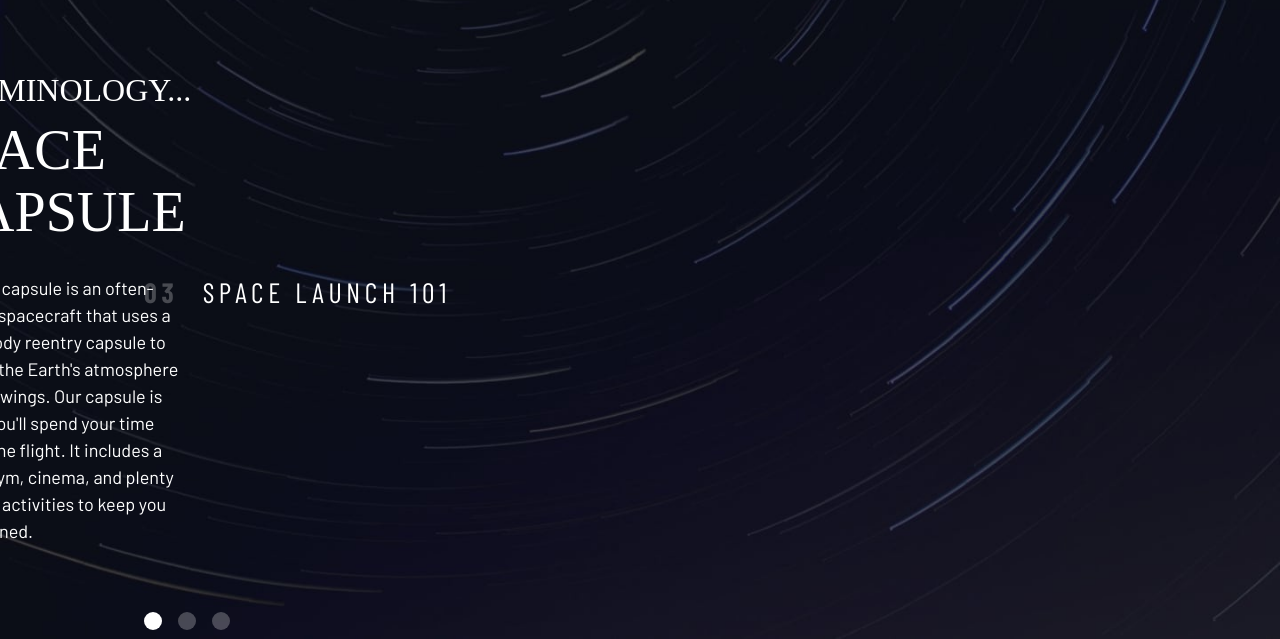
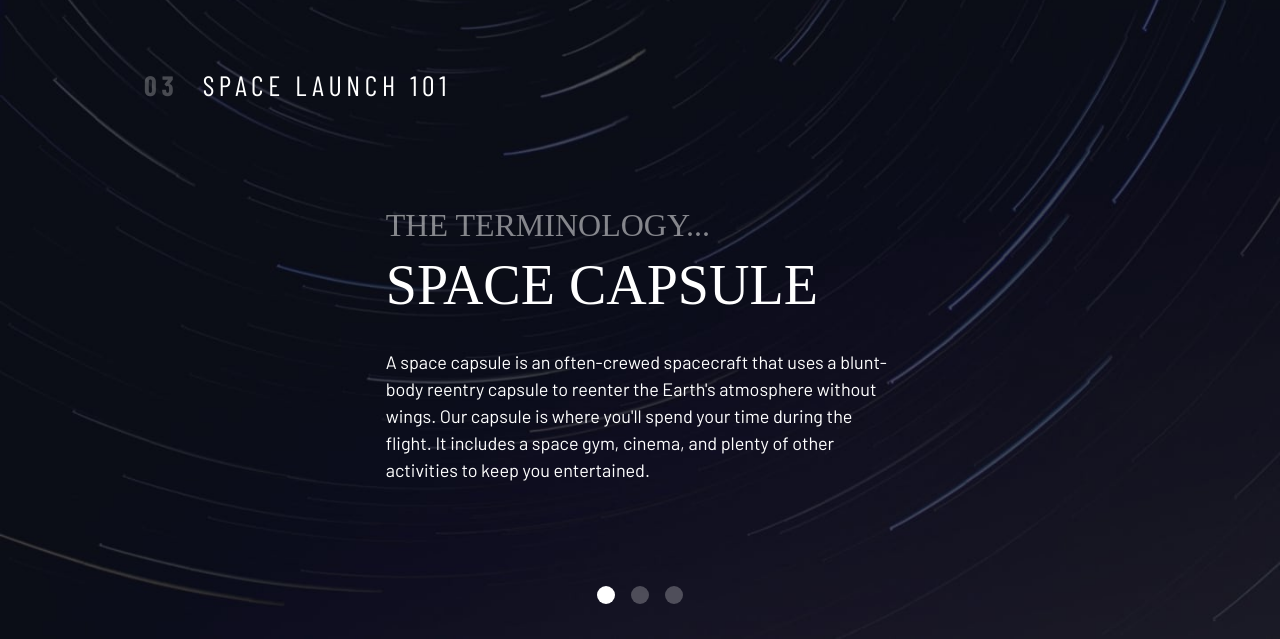
Before and after one commit to grmbyrn/space-tourism-website, a plain HTML site: page technology.html in a window 1280 px wide. Shown: the part 161-800 px from the top of the page. Drawn offline with nearby package versions, Linux system fonts and the light colour scheme; a web font is replaced by a local one.

Commit message:
added to responsiveness of technology page

```diff
--- a/index.css
+++ b/index.css
@@ -565,9 +565,10 @@ body {
     font-size: 1.75rem;
 }
 
-/* crew layout */
+/* crew and technology layouts */
 
-.grid-container--crew {
+.grid-container--crew,
+.grid-container--technology {
     --flow-space: 2rem;
     grid-template-areas:
         'title'
@@ -576,21 +577,25 @@ body {
         'content';
 }
 
-.grid-container--crew > picture {
+.grid-container--crew > picture,
+.grid-container--technology > picture {
     grid-area: image;
     max-width: 60%;
     border-bottom: 1px solid hsl( var(--clr-white) / .1);
 }
 
-.grid-container--crew > .dot-indicators {
+.grid-container--crew > .dot-indicators,
+.grid-container--technology > .dot-indicators {
     grid-area: tabs;
 }
 
-.grid-container--crew > .crew-details {
+.grid-container--crew > .crew-details,
+.grid-container--technology > .technology-details {
     grid-area: content;
 }
 
-.crew-details h2 {
+.crew-details h2,
+.technology-details h2 {
     color: hsl( var(--clr-white) / .5);
 }
 
@@ -606,6 +611,15 @@ body {
     }
 
     .grid-container--crew {
+        padding-bottom: 0;
+        grid-template-areas:
+            'title'
+            'content'
+            'tabs'
+            'image';
+    }
+
+    .grid-container--technology {
         padding-bottom: 0;
         grid-template-areas:
             'title'
@@ -661,6 +675,13 @@ body {
             '. tabs image .';
     }
 
+    .grid-container--technology {
+        grid-template-areas:
+            '. title title .'
+            '. content content .'
+            '. tabs tabs .';
+    }
+
     .grid-container--crew > .dot-indicators {
         justify-self: start;
     }
--- a/technology.html
+++ b/technology.html
@@ -32,7 +32,7 @@
     </nav>
   </header>
 
-  <main id="main" class="grid-container grid-container--crew flow">
+  <main id="main" class="grid-container grid-container--technology flow">
     <h1 class="numbered-title"><span aria-hidden="true">03</span> Space launch 101</h1>
 
     <div class="dot-indicators flex" role="tablist" aria-label="technology list">
@@ -41,7 +41,7 @@
       <button aria-selected="false" aria-controls="spaceport-tab" role="tab" data-image="pilot-image" tabindex="-1"><span class="sr-only">Spaceport</span></button>
     </div>
 
-      <article class="flow" id="capsule-tab" role="tabpanel" tabindex="0">
+      <article class="flow technology-details" id="capsule-tab" role="tabpanel" tabindex="0">
         <header class="flow flow--space-small">
           <h2 class="fs-600 ff-serif uppercase">The terminology...</h2>
           <p class="fs-700 uppercase ff-serif">Space capsule</p>
@@ -56,7 +56,7 @@
         <img src="./assets/technology/image-space-capsule-portrait.jpg" alt="space capsule">
       </picture> -->
 
-      <article class="flow" hidden id="vehicle-tab" role="tabpanel" tabindex="-1">
+      <article class="flow technology-details" hidden id="vehicle-tab" role="tabpanel" tabindex="-1">
         <header class="flow flow--space-small">
           <h2 class="fs-600 ff-serif uppercase">The terminology...</h2>
           <p class="fs-700 uppercase ff-serif">Launch vehicle</p>
@@ -71,7 +71,7 @@
         <img src="./assets/technology/image-launch-vehicle-portrait.jpg" alt="launch vehicle">
       </picture> -->
 
-      <article class="flow" hidden id="spaceport-tab" role="tabpanel" tabindex="-1">
+      <article class="flow technology-details" hidden id="spaceport-tab" role="tabpanel" tabindex="-1">
         <header class="flow flow--space-small">
           <h2 class="fs-600 ff-serif uppercase">The terminology...</h2>
           <p class="fs-700 uppercase ff-serif">Spaceport</p>
```
